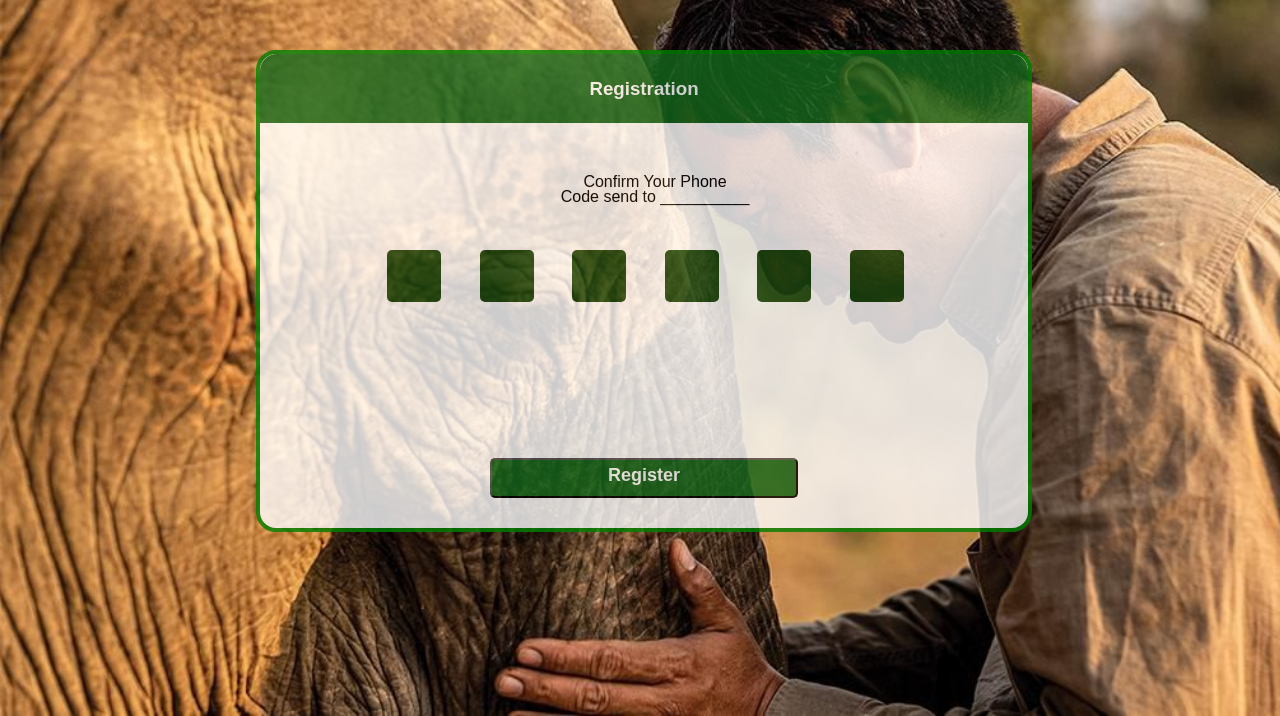
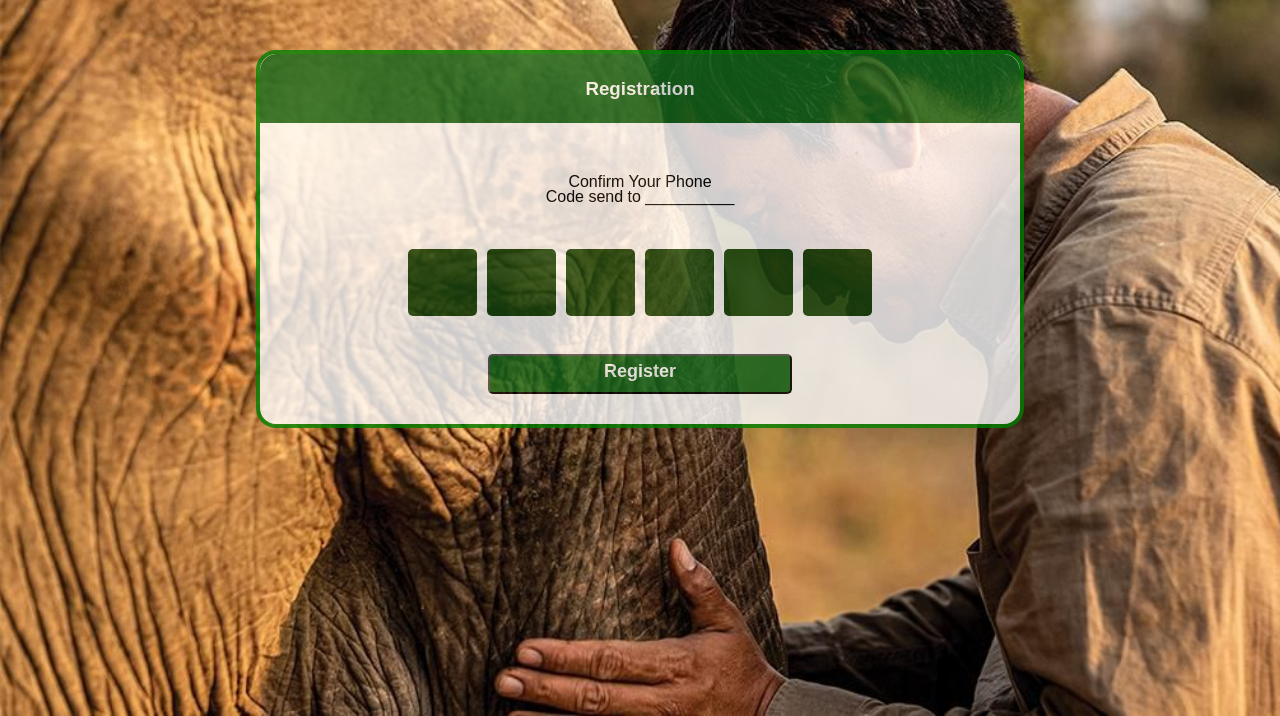
Before and after one commit to SethniBhagya/Project_Group28, a PHP site: page /html/register2.html in a window 1280 px wide. Shown: the part 84-800 px from the top of the page. Run offline with PHP 8.4, Linux system fonts and the light colour scheme.

Commit message:
chenges added

```diff
--- a/css/style_reg.css
+++ b/css/style_reg.css
@@ -192,6 +192,23 @@ li {
   padding-top: 0px;
   height: auto;
 }
+.contanier3 {
+  position: relative;
+  margin-left: 20%;
+  margin-right: 20%;
+  margin-top: 50px;
+  margin-bottom: 100px;
+  background-color: #ffffff;
+  opacity: 80%;
+
+  min-height: 350px;
+  border-radius: 20px;
+  line-height: 2em;
+  border: 4px green solid;
+  box-shadow: #169723;
+  padding-top: 0px;
+  height: auto;
+}
 .register_header h3 {
   color: #ffffff;
 }
@@ -265,10 +282,12 @@ li {
   color: rgb(0, 0, 0);
   font-weight: 1000px;
 }
+
 .otp {
-  display: inline-block;
+
   border-radius: 5px;
-  width: 650px;
+
+  width: 100%;
   height: 20%;
   border: none;
   background-color: none;
@@ -276,7 +295,21 @@ li {
   color: rgb(0, 0, 0);
   font-weight: 1000px;
   margin-top: 120px;
-  margin-left: 70px;
+
+
+}
+.flex-content {
+ justify-content: center;
+  margin-top: 10px;
+  margin-bottom: 30px;
+  display: flex;
+  flex-wrap: nowrap;
+
+  width: 100%;
+  position: absolute;
+
+  text-align: center;
+
 }
 .des,
 .des a {
@@ -289,16 +322,17 @@ li {
   color: rgb(41, 158, 25);
 }
 .otp1 {
-  display: inline-block;
+  margin: 5px;
   border-radius: 5px;
-  width: 50px;
-  height: 50px;
+  width: 65px;
+  height: 65px;
+  position: relative;
   border: none;
   background-color: #18470e;
   font-size: 25px;
   color: rgb(247, 247, 247);
   font-weight: 1000px;
-  margin-left: 1px;
+
 }
 /* .otp1:hover {
   width: 52px;
--- a/html/register2.html
+++ b/html/register2.html
@@ -39,24 +39,27 @@
 
 
 
-  <div class="contanier2">
+  <div class="contanier3">
     <div class="register_header">
           <h3>Registration</h3>
-      </div>
+    </div>
     <div class="otp">
       <div class="des">Confirm Your Phone<br>
         Code send to __________<br><br><br>
       </div>
-      <ul>
-        <li><div ><input class="otp1" type="text" maxlength="1" oninput="this.value=this.value.replace(/[^0-9]/g,'');" /></div></li>
-        <li><div ><input class="otp1" type="text" maxlength="1" oninput="this.value=this.value.replace(/[^0-9]/g,'');" /></div></li>
-        <li><div ><input class="otp1" type="text" maxlength="1" oninput="this.value=this.value.replace(/[^0-9]/g,'');" /></div></li>
-        <li><div ><input class="otp1" type="text" maxlength="1" oninput="this.value=this.value.replace(/[^0-9]/g,'');" /></div></li>
-        <li><div ><input class="otp1" type="text" maxlength="1" oninput="this.value=this.value.replace(/[^0-9]/g,'');" /></div></li>
-        <li><div ><input class="otp1" type="text" maxlength="1" oninput="this.value=this.value.replace(/[^0-9]/g,'');" /></div></li>
-      </ul>
+      <div class="flex-content">
 
+
+        <div ><input class="otp1" type="text" maxlength="1" oninput="this.value=this.value.replace(/[^0-9]/g,'');" /></div>
+        <div ><input class="otp1" type="text" maxlength="1" oninput="this.value=this.value.replace(/[^0-9]/g,'');" /></div>
+        <div ><input class="otp1" type="text" maxlength="1" oninput="this.value=this.value.replace(/[^0-9]/g,'');" /></div>
+        <div ><input class="otp1" type="text" maxlength="1" oninput="this.value=this.value.replace(/[^0-9]/g,'');" /></div>
+        <div ><input class="otp1" type="text" maxlength="1" oninput="this.value=this.value.replace(/[^0-9]/g,'');" /></div>
+        <div ><input class="otp1" type="text" maxlength="1" oninput="this.value=this.value.replace(/[^0-9]/g,'');" /></div>
+
+      </div>
     </div>
+
     <div class="des"><br><br><br><a href="">Send Code Again</a> <br>
      <br><br>
     </div>
```
Also changed, not shown: other parts of css/style_reg.css (+71 -0 lines), test.html (added, +42 -0 lines).
